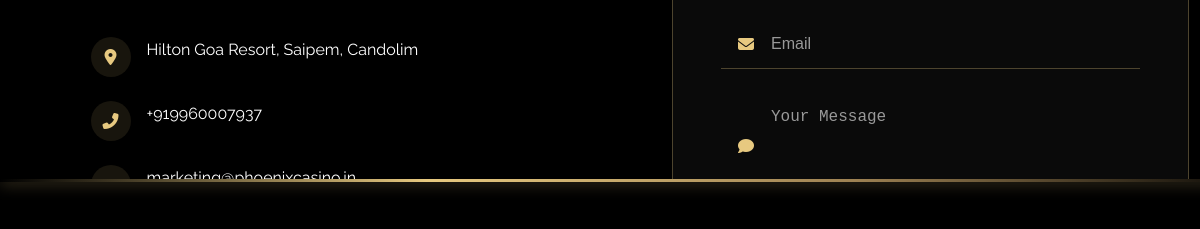
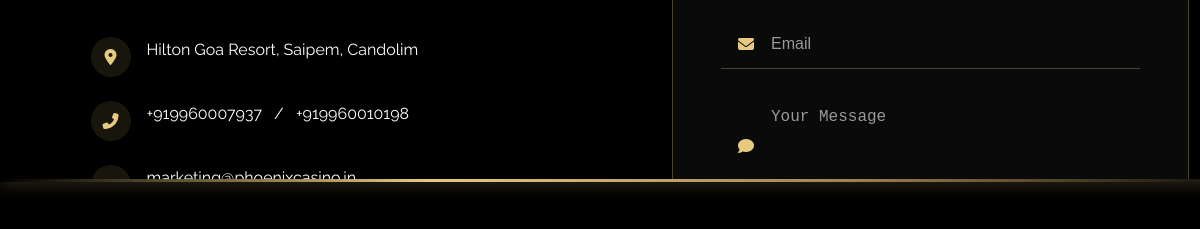
Before and after one commit to skullzmedia/phoenix-improved, an Astro site: page /contact in a window 1280 px wide. Shown: the part 621-850 px from the top of the page, 0-1200 px from the left. Built offline with nearby package versions, Linux system fonts and the light colour scheme; Astro itself is replaced by a stand-in of ours.

Commit message:
added new number of contact page

```diff
--- a/src/pages/contact.astro
+++ b/src/pages/contact.astro
@@ -4,7 +4,7 @@ import Layout from '../layouts/Layout.astro';
 // Contact information
 const contactInfo = {
   address: "Hilton Goa Resort, Saipem, Candolim",
-  phone: "+919960007937",
+  phones: ["+919960007937", "+919960010198"],
   email: "marketing@phoenixcasino.in"
 };
 ---
@@ -39,7 +39,12 @@ const contactInfo = {
                 <i class="fas fa-phone-alt"></i>
               </div>
               <div class="contact-text">
-                <a href={`tel:${contactInfo.phone}`}>{contactInfo.phone}</a>
+                {contactInfo.phones.map((phone, idx) => (
+                  <>
+                    <a href={`tel:${phone}`}>{phone}</a>
+                    {idx < contactInfo.phones.length - 1 && <span style="margin: 0 0.5em;">/</span>}
+                  </>
+                ))}
               </div>
             </div>
 
```
